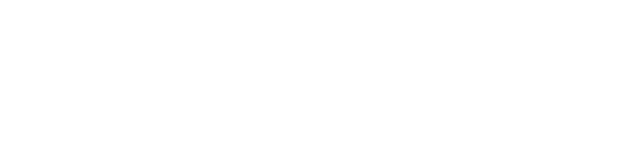
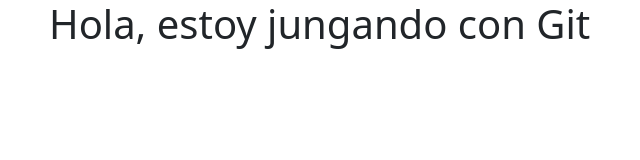
Before and after one commit to bguzmanm/gitudd, a plain HTML site: page index.html in a window 1280 px wide. Shown: the whole page, without its empty margins (33-673 px from the left). Drawn offline with nearby package versions, Linux system fonts and the light colour scheme.

Commit message:
solo guardo cambios en index.html

```diff
--- a/index.html
+++ b/index.html
@@ -11,8 +11,11 @@
 <body>
     <div class="container">
 
+        <header>
+            <h1>Hola, estoy jungando con Git</h1>
+        </header>
+
     </div>
-
     <script src="https://cdn.jsdelivr.net/npm/bootstrap@5.2.0/dist/js/bootstrap.bundle.min.js"></script>
 </body>
 </html>
```
